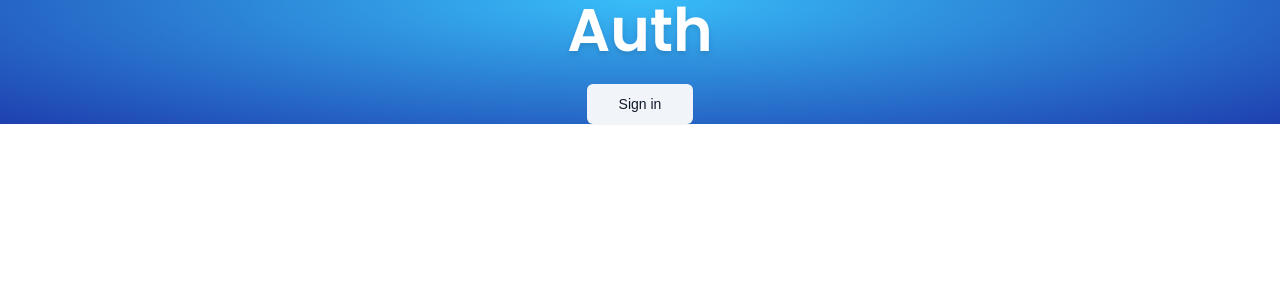
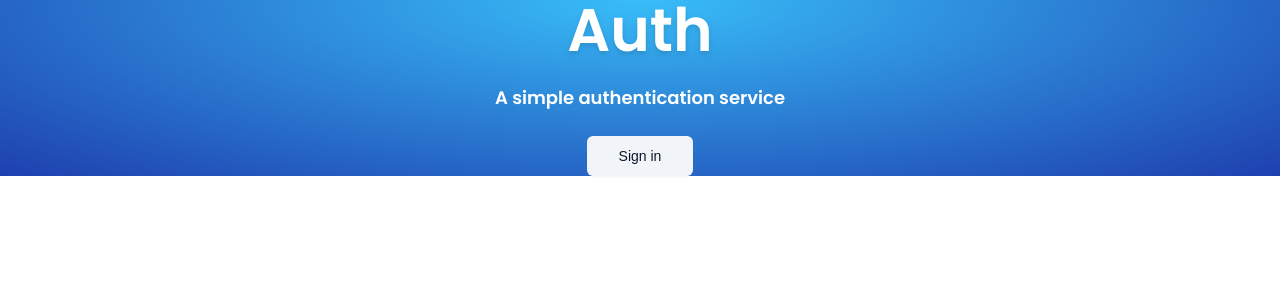
Before and after one commit to onlyeugene/auth, a Next.js app: page / in a window 1280 px wide. Shown: the top 300 px of the page. Built offline with nearby package versions, Linux system fonts and the light colour scheme; no server answers.

Commit message:
updated codes

```diff
--- a/app/page.tsx
+++ b/app/page.tsx
@@ -20,7 +20,9 @@ export default function Home() {
         >
           Auth
         </h1>
-        <p className={cn(`text-white text-lg`, font.className)}></p>
+        <p className={cn(`text-white text-lg`, font.className)}>
+          A simple authentication service
+        </p>
         <div>
           <LoginButton mode="modal" asChild>
             <Button variant="secondary" size="lg">
```
